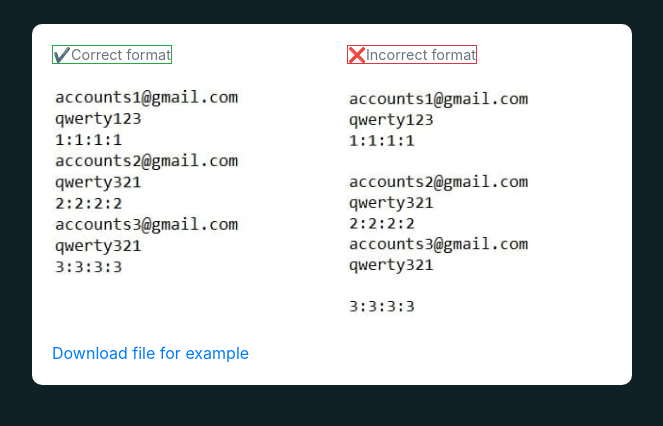
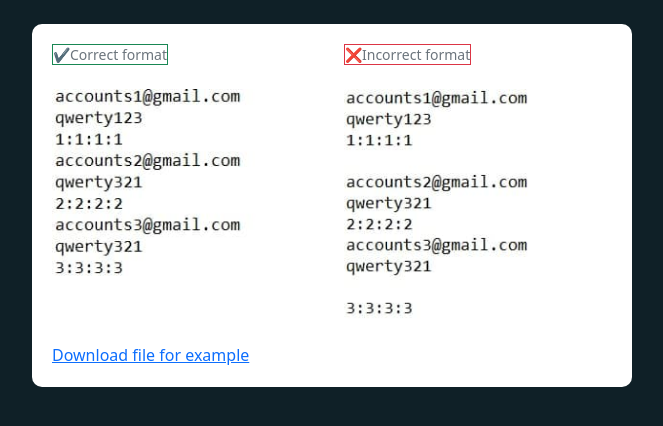
Before and after one commit to FuckMail/FuckMail, a Django app: template FuckMail/FuckMail_App/templates/help/add_file_format.html in a window 1280 px wide. Shown: the top 426 px of the page, without its empty margins (308-971 px from the left). Run offline with Django 3.2, Linux system fonts and the light colour scheme; the template is opened without the code that fills it, so the values that code supplies are empty; parts of the project's set-up code (start-up, migrations or seed data) failed here and were passed over; some libraries are stand-ins or nearby versions.

Commit message:
update bootstrap

```diff
--- a/FuckMail/FuckMail_App/templates/base.html
+++ b/FuckMail/FuckMail_App/templates/base.html
@@ -8,9 +8,8 @@
     <meta name="viewport" content="width=device-width, initial-scale=1, shrink-to-fit=no">
 
     <!-- Bootstrap CSS -->
-    <link rel="stylesheet" href="https://stackpath.bootstrapcdn.com/bootstrap/4.3.1/css/bootstrap.min.css"
-        integrity="sha384-ggOyR0iXCbMQv3Xipma34MD+dH/1fQ784/j6cY/iJTQUOhcWr7x9JvoRxT2MZw1T" crossorigin="anonymous">
-    <link rel="stylesheet" href="https://cdn.jsdelivr.net/npm/bootstrap-icons@1.8.1/font/bootstrap-icons.css">
+    <!--<link rel="stylesheet" href="https://stackpath.bootstrapcdn.com/bootstrap/4.3.1/css/bootstrap.min.css"
+        integrity="sha384-ggOyR0iXCbMQv3Xipma34MD+dH/1fQ784/j6cY/iJTQUOhcWr7x9JvoRxT2MZw1T" crossorigin="anonymous">--><link href="https://cdn.jsdelivr.net/npm/bootstrap@5.0.2/dist/css/bootstrap.min.css" rel="stylesheet" integrity="sha384-EVSTQN3/azprG1Anm3QDgpJLIm9Nao0Yz1ztcQTwFspd3yD65VohhpuuCOmLASjC" crossorigin="anonymous"><link rel="stylesheet" href="https://cdn.jsdelivr.net/npm/bootstrap-icons@1.8.1/font/bootstrap-icons.css">
     <link rel="stylesheet" href="{% static 'css/main.css' %}">
 </head>
 <body>
```
